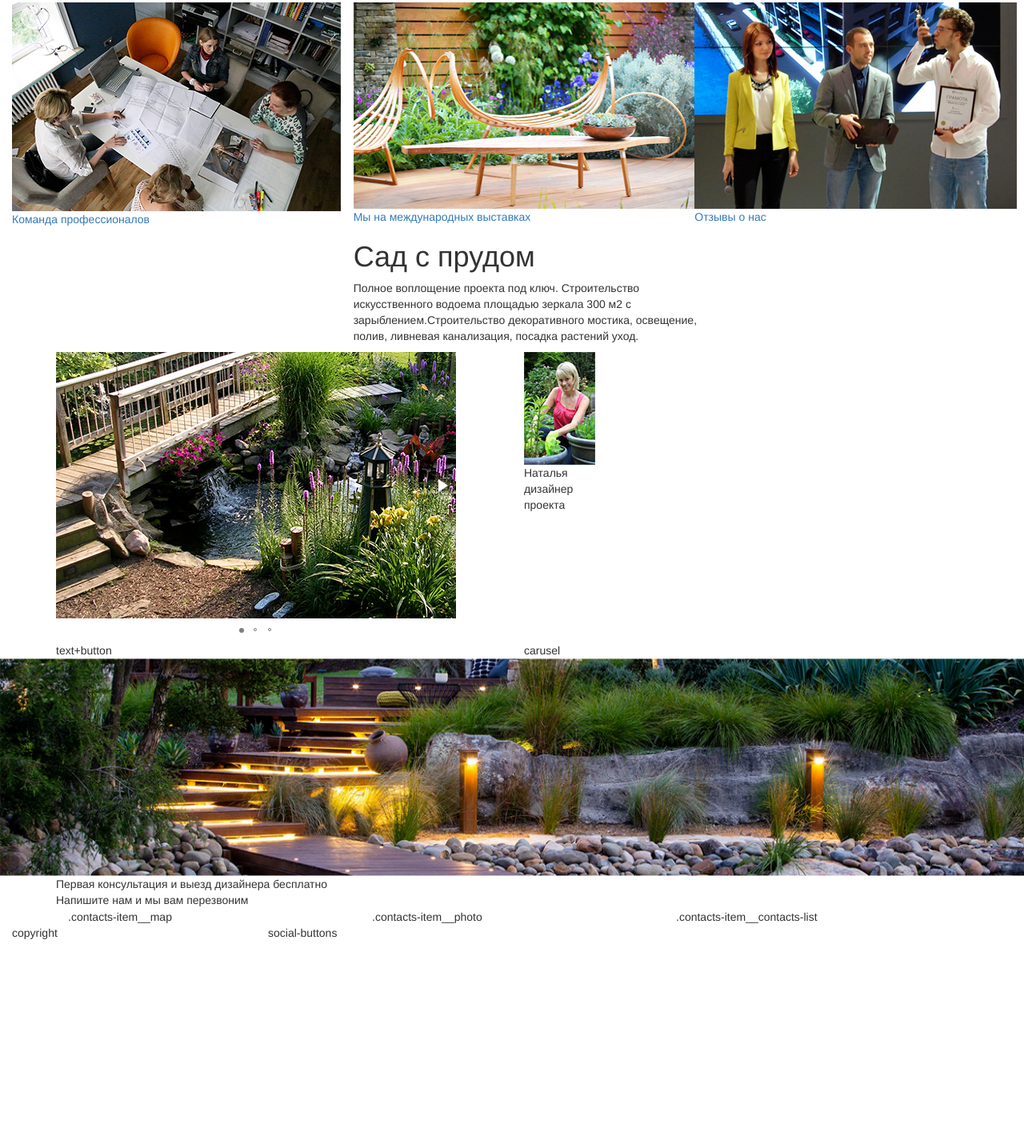
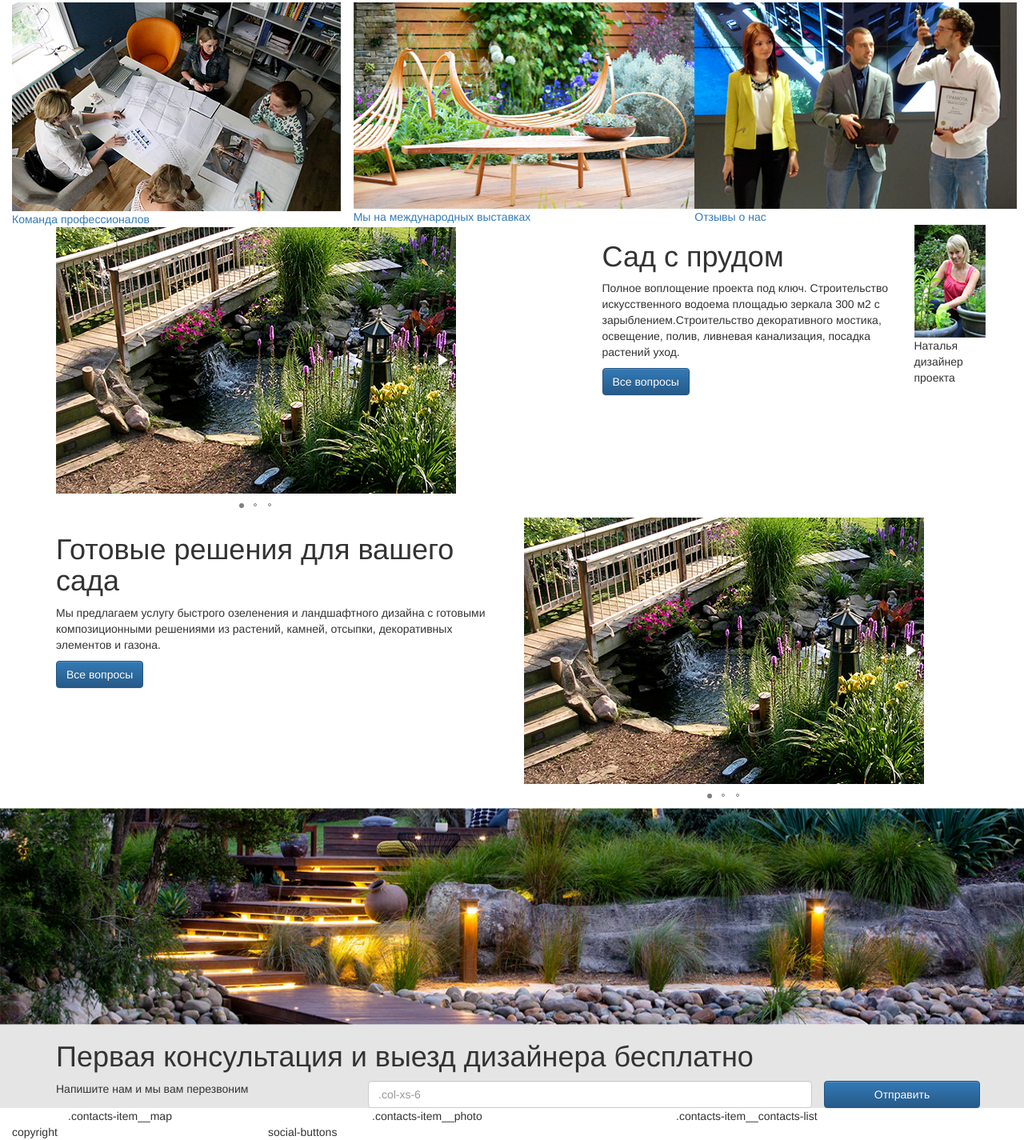
Before and after one commit to Lushii/Driada, a website: page index.html in a window 1280 px wide. Shown: the part 838-2263 px from the top of the page at 80% size. Before the commit the page ends 2014 px from the top, so only its background shows below. Drawn offline with Linux system fonts and the light colour scheme.

Commit message:
lake-garden align

```diff
--- a/css/style.css
+++ b/css/style.css
@@ -93,3 +93,6 @@ text-align: center;
 text-align: center;
 
 }
+.consult{
+	background-color: #e5e5e5;
+}
--- a/index.html
+++ b/index.html
@@ -112,25 +112,23 @@
 <section class="lake-garden">
     <div class="container">
         <div class="row">
-            <div class="col-md-5">
+            <div class="col-md-1 pull-right">
+                    <img src="images/content/foto_designer.png" alt=""><br><span>Наталья дизайнер проекта</span>
+            </div>
+            <div class="col-md-4 pull-right">
                 <h1>Сад с прудом</h1>
                 <p>Полное воплощение проекта под ключ. Строительство искусственного водоема площадью зеркала 300 м2 с зарыблением.Строительство декоративного мостика, освещение, полив, ливневая канализация, посадка растений уход.</p>
+                <button type="button" class="btn btn-primary">Все вопросы</button>
             </div>
-            <div class="col-md-6">
-<!--<div class="slick-slider">-->
+            <div class="col-md-6 pull-left">
               <div class="fotorama">
                 <div><img src="images/bgr/Garden with lake.png" alt=""></div>
                 <div><img src="images/content/foto_gotovie reshenia.png" alt=""></div>
                 <div><img src="images/bgr/Garden with lake.png" alt=""></div>
-
-                <!--<h3>1</h3>
-                <h3>2</h3>
-                <h3>3</h3>-->
               </div>
             </div>
-            <div class="col-md-1">
-                    <img src="images/content/foto_designer.png" alt=""><br><span>Наталья дизайнер проекта</span>
-            </div>
+
+
         </div>
     </div>
 </section>
@@ -138,8 +136,18 @@
 <section class="ready-solutions">
     <div class="container">
         <div class="row">
-            <div class="col-md-6">text+button</div>
-            <div class="col-md-6">carusel</div>
+          <div class="col-md-6">
+                <h1>Готовые решения для вашего сада</h1>
+                <p>Мы предлагаем услугу быстрого озеленения и ландшафтного дизайна с готовыми композиционными решениями из растений, камней, отсыпки, декоративных элементов и газона.</p>
+                <button type="button" class="btn btn-primary">Все вопросы</button>
+            </div>
+          <div class="col-md-6">
+            <div class="fotorama">
+                <div><img src="images/bgr/Garden with lake.png" alt=""></div>
+                <div><img src="images/content/foto_gotovie reshenia.png" alt=""></div>
+                <div><img src="images/bgr/Garden with lake.png" alt=""></div>
+            </div>
+          </div>
         </div>
     </div>
 </section>
@@ -150,12 +158,17 @@
 <section class="consult">
     <div class="container">
         <div class="row">
-            <div class="col-md-12 consult-promo">Первая консультация и выезд дизайнера бесплатно</div>
+            <div class="col-md-12 consult-promo center-block">
+            <h1>Первая консультация и выезд дизайнера бесплатно</h1></div>
         </div>
         <div class="row">
             <div class="col-md-4 consult-item consult-item__text">Напишите нам и мы вам перезвоним</div>
-            <div class="col-md-9 consult-item consult-item__input"></div>
-            <div class="col-md-3 consult-item consult-item__button"></div>
+            <div class="col-xs-6">
+            <input type="text" class="form-control" placeholder=".col-xs-6">
+            </div>
+            <!-- <div class="col-md-9 consult-item consult-item__input"></div> -->
+            <!-- <div class="col-md-3 consult-item consult-item__button"></div> -->
+            <button type="button" class="col-xs-2 btn btn-primary">Отправить</button>
         </div>
     </div>
 </section>
```
